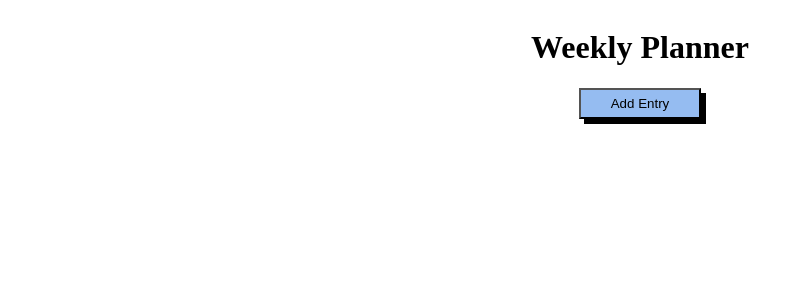
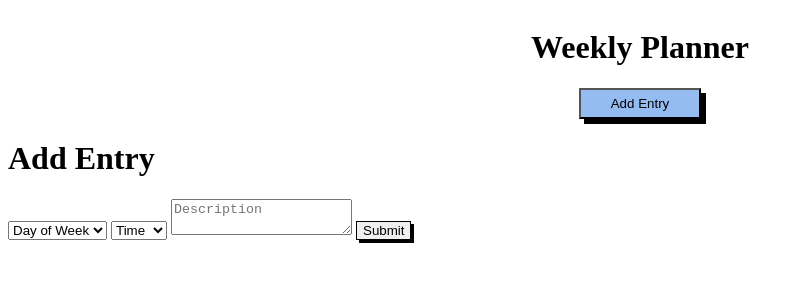
Before and after one commit to David-Gonzalez11/week-planner, a website: page index.html in a window 1280 px wide. Shown: the whole page, without its empty margins (0-804 px from the left). Drawn offline with Linux system fonts and the light colour scheme.

Commit message:
added modal page html

```diff
--- a/index.html
+++ b/index.html
@@ -15,6 +15,38 @@
       <button class="modal-btn">Add Entry</button>
     </div>
   </div>
+  <form>
+    <div>
+      <h1>Add Entry</h1>
+      <select id="day">
+        <option>Day of Week</option>
+        <option>Monday</option>
+        <option>Tuesday</option>
+        <option>Wednesday</option>
+        <option>Thursday</option>
+        <option>Friday</option>
+        <option>Saturday</option>
+        <option>Sunday</option>
+      </select>
+      <select id="time">
+        <option>Time</option>
+        <option>0:00</option>
+        <option>2:00</option>
+        <option>4:00</option>
+        <option>6:00</option>
+        <option>8:00</option>
+        <option>10:00</option>
+        <option>12:00</option>
+        <option>14:00</option>
+        <option>16:00</option>
+        <option>18:00</option>
+        <option>20:00</option>
+        <option>22:00</option>
+      </select>
+      <textarea placeholder="Description"></textarea>
+      <button class="add-entry">Submit</button>
+    </div>
+  </form>
   <script src="main.js"></script>
 </body>
 </html>
--- a/styles.css
+++ b/styles.css
@@ -13,3 +13,8 @@
   justify-content: center;
   box-shadow: 5px 5px 0 0 black;
 }
+
+.add-entry {
+  box-shadow: 3px 3px 0 0 black;
+  border: solid 1px black;
+}
```
